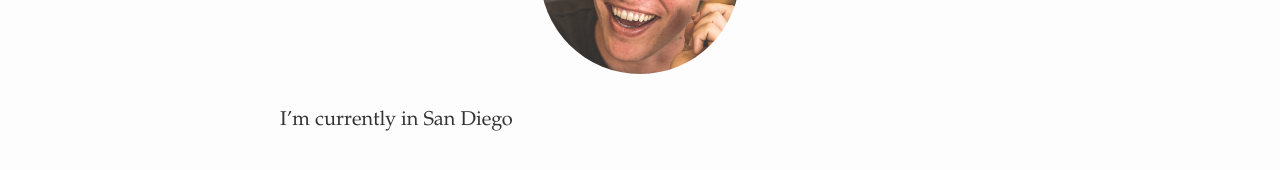
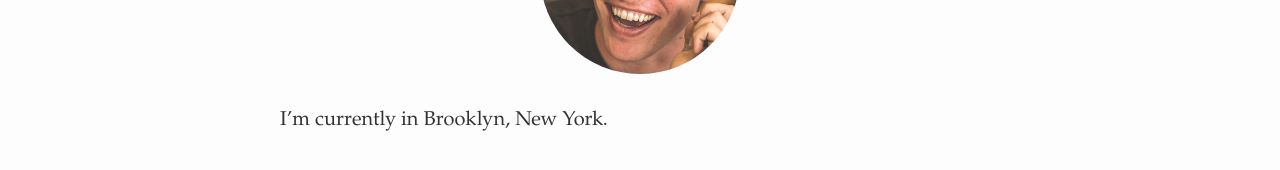
Before and after one commit to kanenathan213/kanenathan213.github.io, a Jekyll site: the page built from where.md, in a window 1280 px wide. Shown: the part 222-392 px from the top of the page. Built offline with Jekyll 4.4.1, drawn with Linux system fonts in a browser that asks for light colours; part of the change alters nothing that is shown.

```diff
--- a/_config.yml
+++ b/_config.yml
@@ -3,9 +3,7 @@ tagline: Product engineering
 bio: I'm a product-focused software engineering leader. I love using Python, React, and Node to solve big problems.
 email: hi@nathanrkane.com
 description: > # this means to ignore newlines until "baseurl:"
-  The front-end engineering and product design
-  blog of Nathan Kane, a front-end developer and designer. I write about what I learn
-  building UX with Javascript.
+  My personal site
 baseurl: "" # the subpath of your site, e.g. /blog
 url: "http://kanenathan213.github.io" # the base hostname & protocol for your site
 twitter_username: kanenathan213
--- a/where.md
+++ b/where.md
@@ -4,4 +4,4 @@ title: Where is Nathan
 permalink: /where-is-nathan/
 ---
 
-I'm currently in San Diego
+I'm currently in Brooklyn, New York.
```
